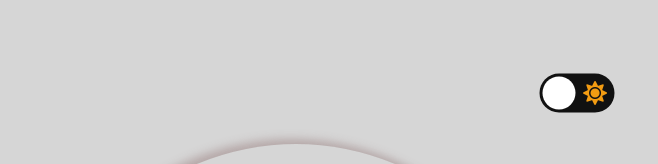
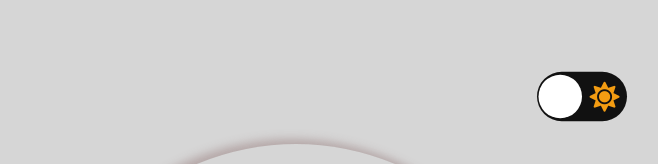
Before and after one commit to ajaypra0518/clock, a plain HTML site: page index.html in a window 1280 px wide. Shown: the top 164 px of the page, without its empty margins (344-1002 px from the left). Drawn offline with Linux system fonts and the light colour scheme.

Commit message:
Update index.html

```diff
--- a/index.html
+++ b/index.html
@@ -160,8 +160,8 @@
             justify-content: space-between;
             padding: 5px;
             position: relative;
-            height: 26px;
-            width: 50px;
+            height: 33px;
+            width: 60px;
             transform: scale(1.5);
         }
 
@@ -171,25 +171,25 @@
             position: absolute;
             top: 2px;
             left: 2px;
-            height: 22px;
-            width: 22px;
-            transform: translateX(0px);
+            height: 29px;
+            width: 29px;
+            transform: translateX(-1px);
             transition: transform 0.2s linear;
         }
 
         .checkbox:checked+.label .ball {
-            transform: translateX(24px);
+            transform: translateX(28px);
         }
 
 
         .fa-moon {
             color: #f1c40f ;
-
+            font-size: 20px;
         }
 
         .fa-sun {
             color: #f39c12 ;
-
+            font-size: 20px;
         }
 
         .white {
```
